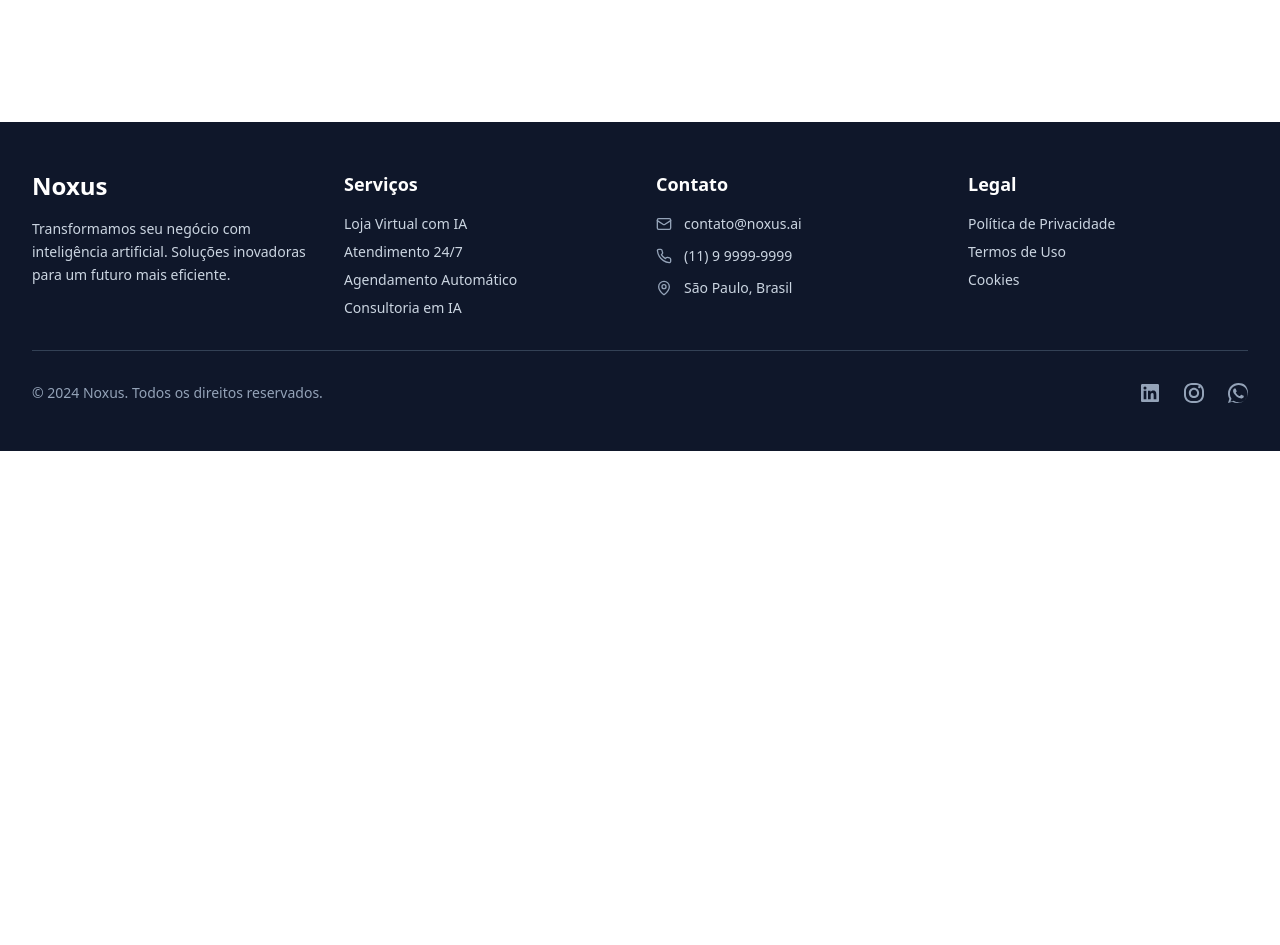
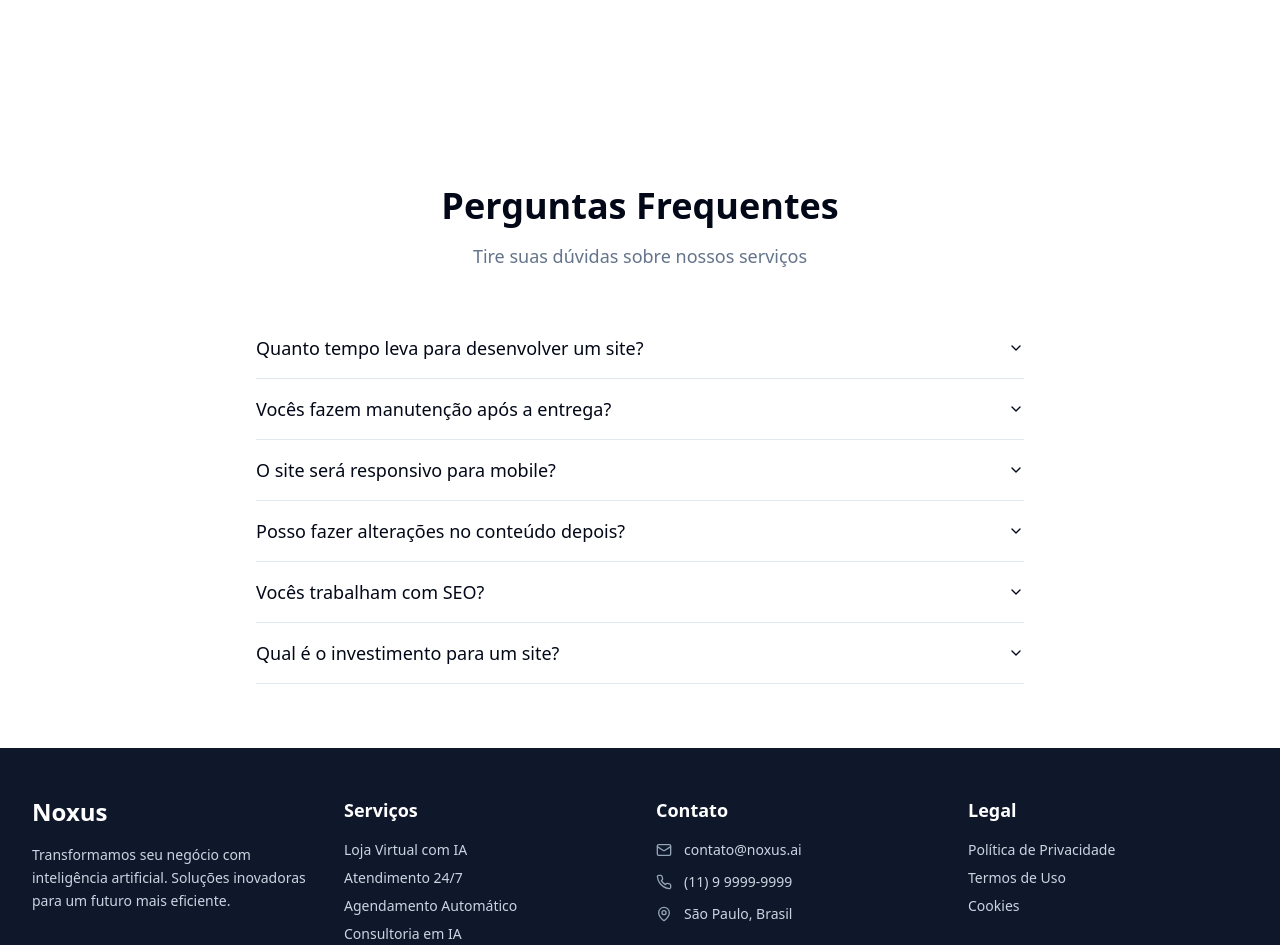
Before and after one commit to MetodoLima/Site-Noxus, a React (Vite) app: page / in a window 1280 px wide. Shown: the part 6340-7285 px from the top of the page. Before the commit the page ends 6791 px from the top, so only its background shows below. Built offline with nearby package versions, Linux system fonts and the light colour scheme.

Commit message:
Add FAQ section
Add a new "Frequently Asked Questions" section above the footer.

```diff
--- /dev/null
+++ b/src/components/FAQ.tsx
@@ -0,0 +1,68 @@
+import React from 'react';
+import {
+  Accordion,
+  AccordionContent,
+  AccordionItem,
+  AccordionTrigger,
+} from '@/components/ui/accordion';
+
+const FAQ: React.FC = () => {
+  const faqs = [
+    {
+      question: "Quanto tempo leva para desenvolver um site?",
+      answer: "O prazo varia de acordo com a complexidade do projeto. Sites simples podem ser entregues em 1-2 semanas, enquanto projetos mais complexos podem levar de 4-8 semanas. Durante a consulta inicial, fornecemos um cronograma detalhado."
+    },
+    {
+      question: "Vocês fazem manutenção após a entrega?",
+      answer: "Sim! Oferecemos pacotes de manutenção mensal que incluem atualizações de segurança, backup, monitoramento e suporte técnico. Também fornecemos 30 dias de suporte gratuito após a entrega."
+    },
+    {
+      question: "O site será responsivo para mobile?",
+      answer: "Absolutamente! Todos os nossos sites são desenvolvidos com design responsivo, garantindo uma experiência perfeita em dispositivos móveis, tablets e desktops. O mobile-first é nossa prioridade."
+    },
+    {
+      question: "Posso fazer alterações no conteúdo depois?",
+      answer: "Sim! Desenvolvemos sites com painéis administrativos intuitivos que permitem que você atualize textos, imagens e outros conteúdos facilmente. Também oferecemos treinamento para uso da plataforma."
+    },
+    {
+      question: "Vocês trabalham com SEO?",
+      answer: "Sim! Todos os nossos sites são otimizados para mecanismos de busca desde o desenvolvimento. Implementamos estrutura adequada, meta tags, velocidade de carregamento e outras práticas de SEO técnico."
+    },
+    {
+      question: "Qual é o investimento para um site?",
+      answer: "Os valores variam conforme as funcionalidades e complexidade do projeto. Oferecemos orçamentos personalizados após entender suas necessidades. Entre em contato para receber uma proposta detalhada."
+    }
+  ];
+
+  return (
+    <section className="py-16 bg-background">
+      <div className="container mx-auto px-4">
+        <div className="max-w-3xl mx-auto">
+          <div className="text-center mb-12">
+            <h2 className="text-3xl md:text-4xl font-bold text-foreground mb-4">
+              Perguntas Frequentes
+            </h2>
+            <p className="text-lg text-muted-foreground">
+              Tire suas dúvidas sobre nossos serviços
+            </p>
+          </div>
+
+          <Accordion type="single" collapsible className="w-full">
+            {faqs.map((faq, index) => (
+              <AccordionItem key={index} value={`item-${index}`}>
+                <AccordionTrigger className="text-left text-lg font-medium">
+                  {faq.question}
+                </AccordionTrigger>
+                <AccordionContent className="text-muted-foreground leading-relaxed">
+                  {faq.answer}
+                </AccordionContent>
+              </AccordionItem>
+            ))}
+          </Accordion>
+        </div>
+      </div>
+    </section>
+  );
+};
+
+export { FAQ };
--- a/src/pages/Index.tsx
+++ b/src/pages/Index.tsx
@@ -3,6 +3,7 @@ import { Navbar } from '@/components/Navbar';
 import { Hero } from '@/components/Hero';
 import { Features } from '@/components/Features';
 import { Services } from '@/components/Services';
+import { FAQ } from '@/components/FAQ';
 import { Footer } from '@/components/Footer';
 
 const Index: React.FC = () => {
@@ -14,6 +15,7 @@ const Index: React.FC = () => {
         <Features />
         <Services />
       </main>
+      <FAQ />
       <Footer />
     </>
   );
```
